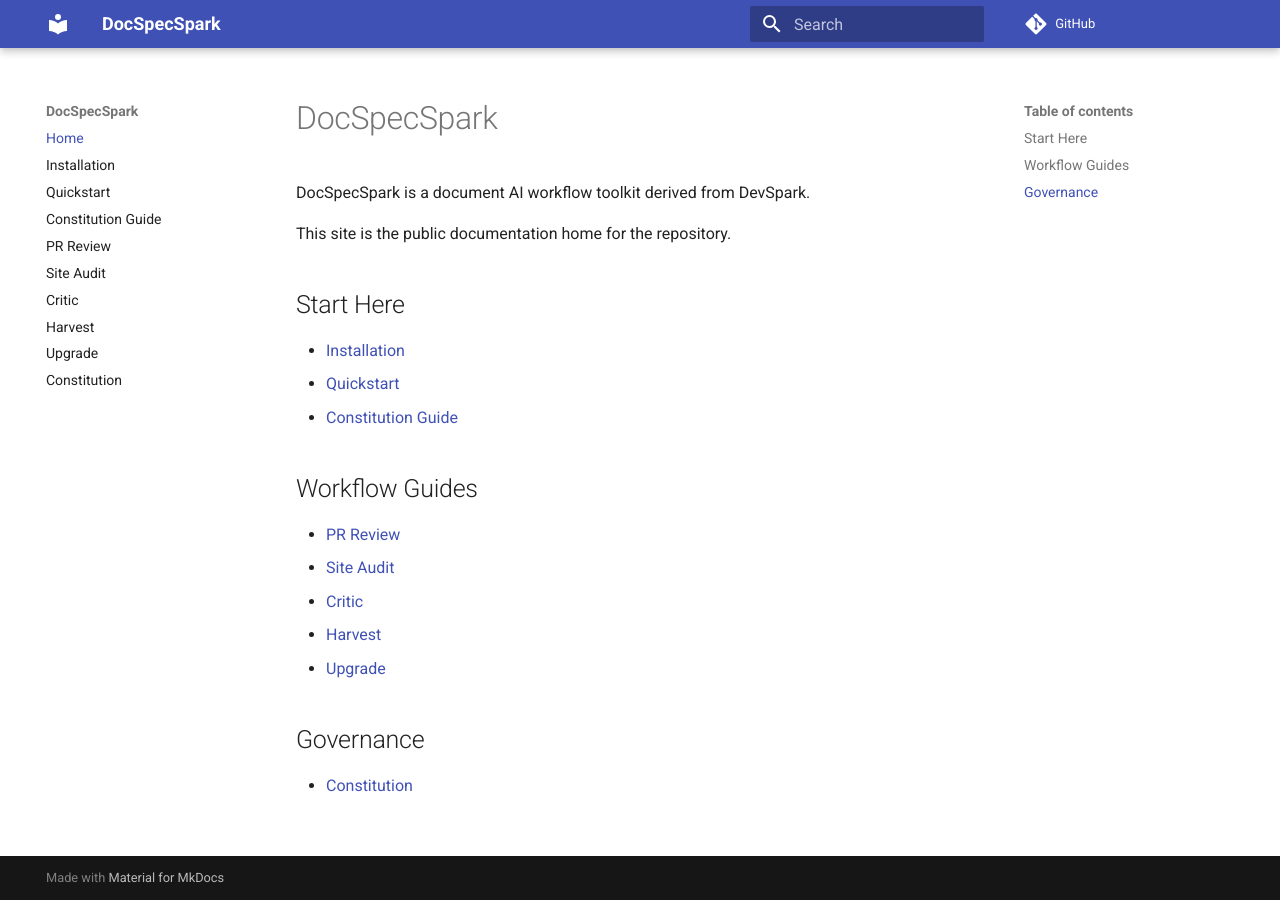
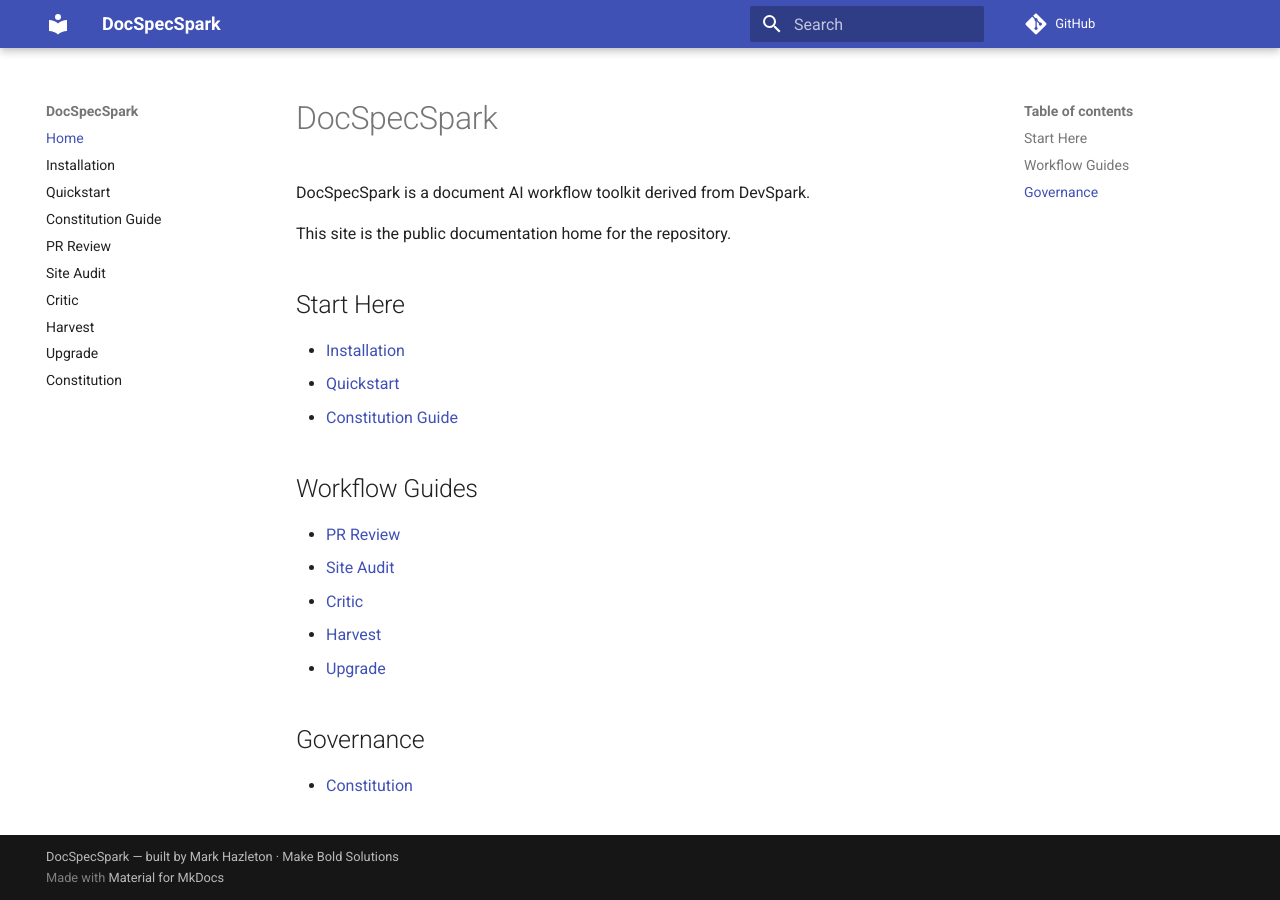
Before and after one commit to markhazleton/DocSpecSpark, an MkDocs documentation site: the page built from .documentation/index.md, in a window 1280 px wide. Built offline with MkDocs 1.6.1 and Material for MkDocs 9.7.7, drawn with Linux system fonts in a browser that asks for light colours; comment, search, counter and statistics services are not loaded.

Commit message:
fix(docs): update live site URL in README and mkdocs configuration

```diff
--- a/mkdocs.yml
+++ b/mkdocs.yml
@@ -1,7 +1,11 @@
 site_name: DocSpecSpark
 site_description: Document workflow toolkit derived from DevSpark
-site_url: https://docspec.makeboldspark.com
+site_url: https://markhazleton.github.io/DocSpecSpark/
 repo_url: https://github.com/markhazleton/DocSpecSpark
+copyright: >
+  <a href="https://markhazleton.github.io/DocSpecSpark/">DocSpecSpark</a> —
+  built by <a href="https://markhazleton.com">Mark Hazleton</a> ·
+  <a href="https://makeboldsolutions.com">Make Bold Solutions</a>
 docs_dir: .documentation
 site_dir: site
 theme:
```
Also changed, not shown: README.md (+2 -2 lines).
